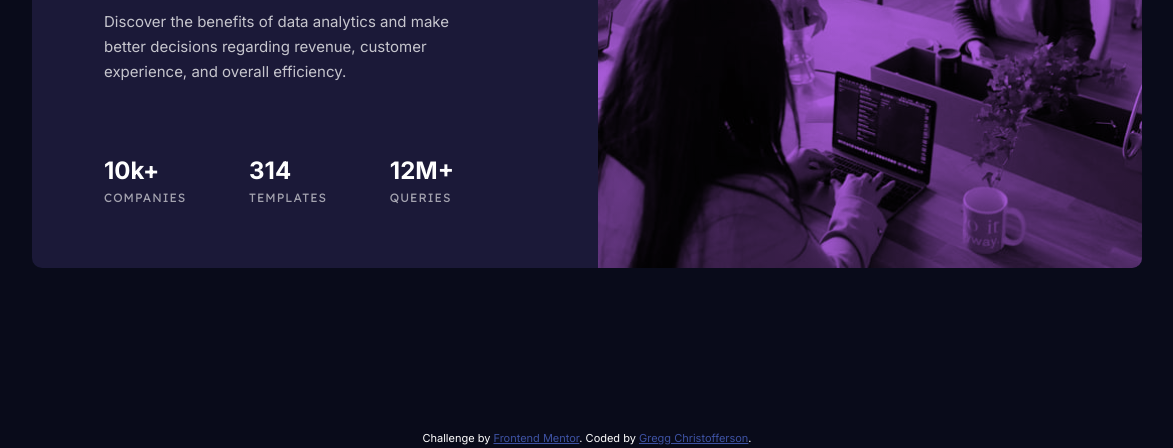
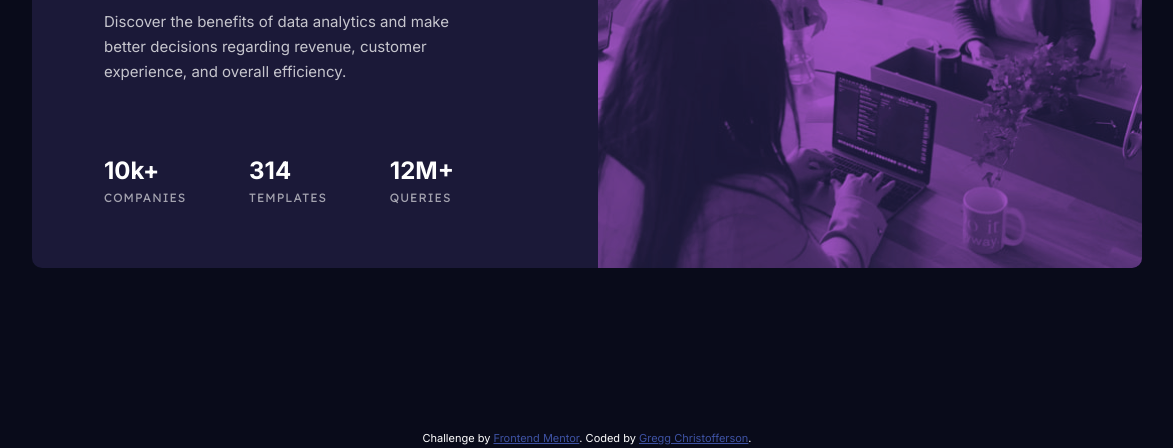
Before and after one commit to gchristofferson/stats-preview-card-component, a plain HTML site: page index.html in a window 1536 px wide. Shown: the part 352-800 px from the top of the page, without its empty margins (181-1354 px from the left). Drawn offline with Linux system fonts and the light colour scheme.

Commit message:
better background blending and modified README.md

```diff
--- a/css/styles.css
+++ b/css/styles.css
@@ -116,9 +116,10 @@ GENERAL LAYOUT
     height: 240px;
     border-radius: 10px 10px 0 0;
     background-size: cover;
-    background-image: url("../images/image-header-mobile.jpg"),
-                      linear-gradient(var(--accent), var(--accent));
+    background-image: url("../images/image-header-mobile.jpg");
+    background-color: hsl(273, 97%, 64%);
     background-blend-mode: multiply;
+    mix-blend-mode: exclusion;
     order: -1;
 }
 
@@ -160,8 +161,7 @@ GENERAL LAYOUT
         width: 49%;
         height: auto;
         border-radius: 0 10px 10px 0;
-        background-image: url("../images/image-header-desktop.jpg"),
-        linear-gradient(var(--accent), var(--accent));
+        background-image: url("../images/image-header-desktop.jpg");
         order: initial;
         background-position: bottom left;
         margin-bottom: 0;
```
Also changed, not shown: 1 other file.
